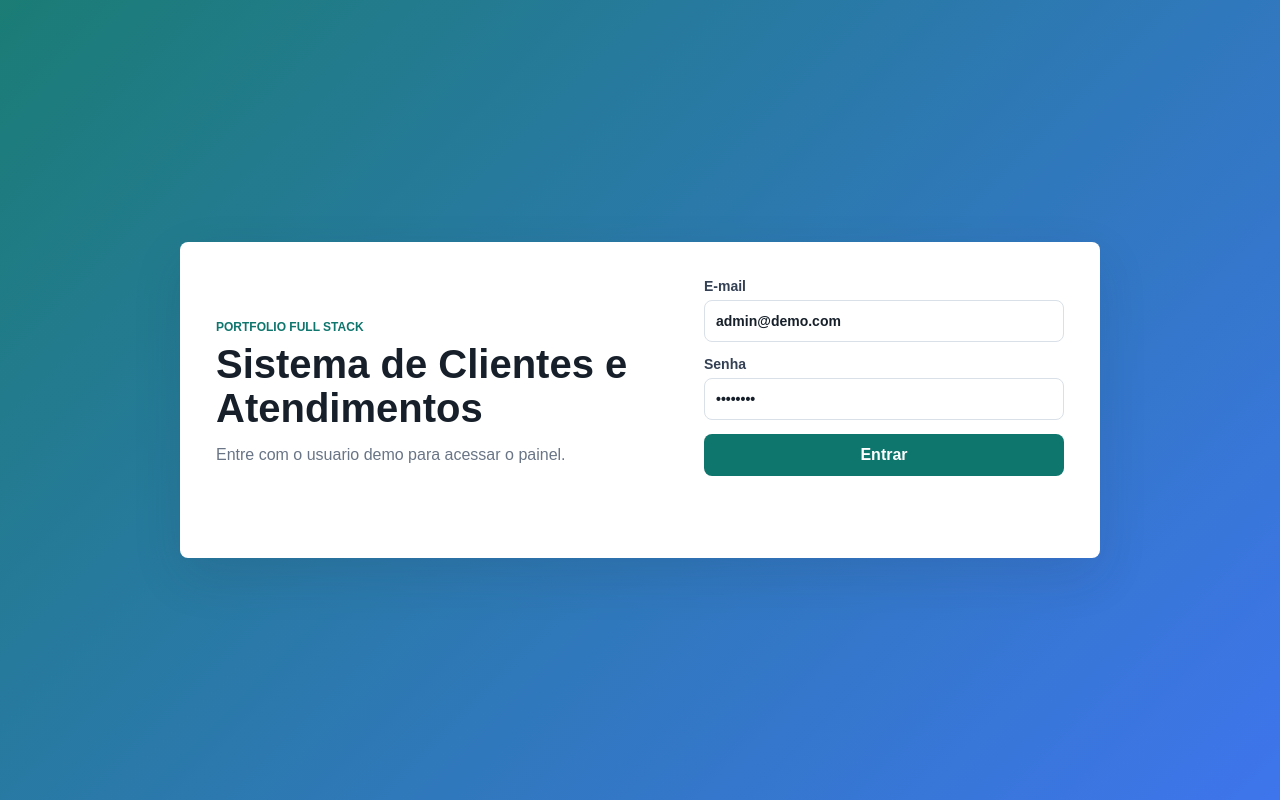
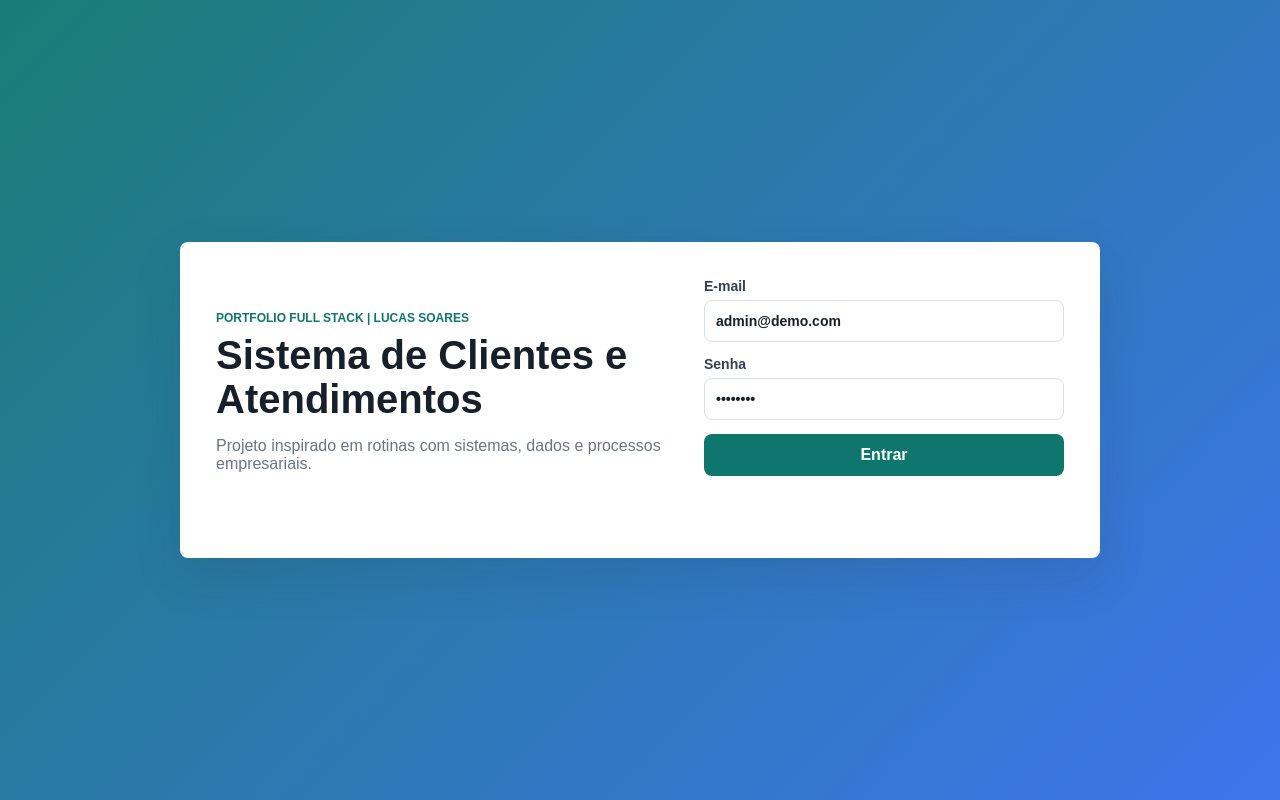
Before and after one commit to olucassoares/sistema-clientes-atendimentos, a website: page public/index.html in a window 1280 px wide. Drawn offline with Linux system fonts and the light colour scheme; no server answers.

Commit message:
Personalizar README e contexto do projeto

```diff
--- a/public/index.html
+++ b/public/index.html
@@ -11,9 +11,9 @@
       <section id="loginView" class="login-view">
         <div class="login-panel">
           <div>
-            <p class="eyebrow">Portfolio Full Stack</p>
+            <p class="eyebrow">Portfolio Full Stack | Lucas Soares</p>
             <h1>Sistema de Clientes e Atendimentos</h1>
-            <p class="muted">Entre com o usuario demo para acessar o painel.</p>
+            <p class="muted">Projeto inspirado em rotinas com sistemas, dados e processos empresariais.</p>
           </div>
           <form id="loginForm" class="form-grid">
             <label>
@@ -47,7 +47,7 @@
         <section class="content">
           <header class="topbar">
             <div>
-              <p class="eyebrow">Full stack com dados e seguranca</p>
+              <p class="eyebrow">Projeto de portfolio | Full stack com dados e seguranca</p>
               <h1>Clientes e Atendimentos</h1>
             </div>
             <span id="userBadge" class="user-badge"></span>
```
Also changed, not shown: README.md.
